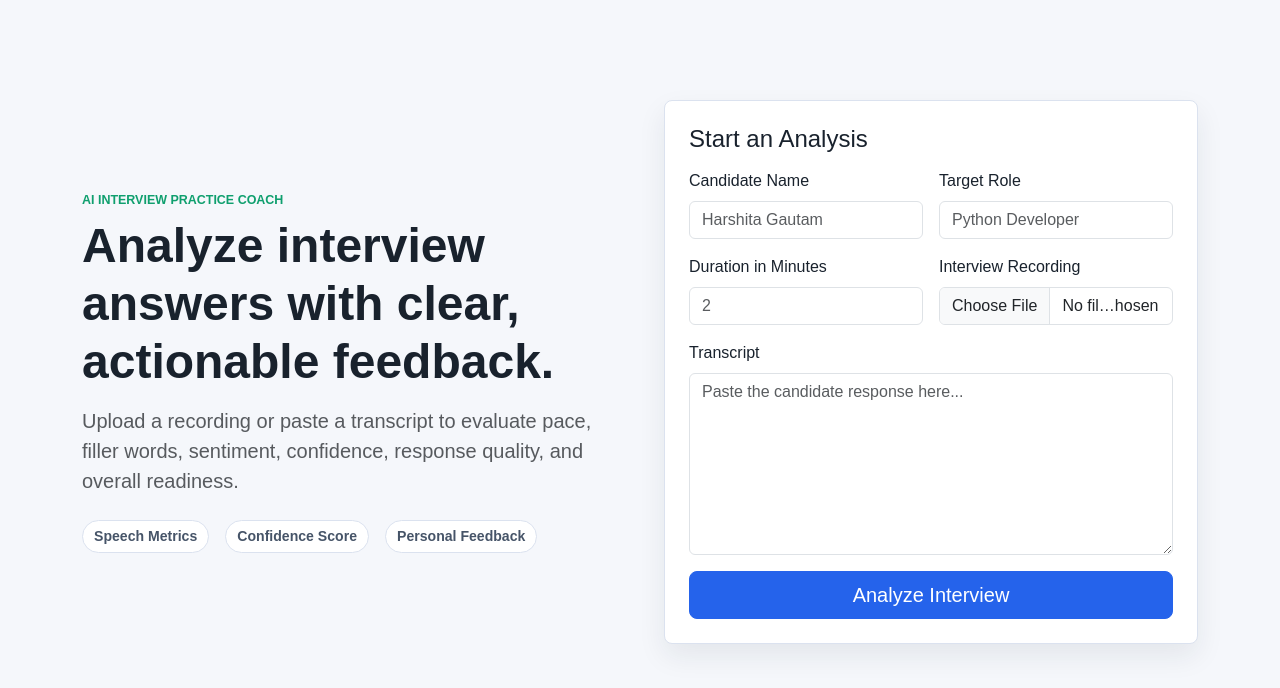
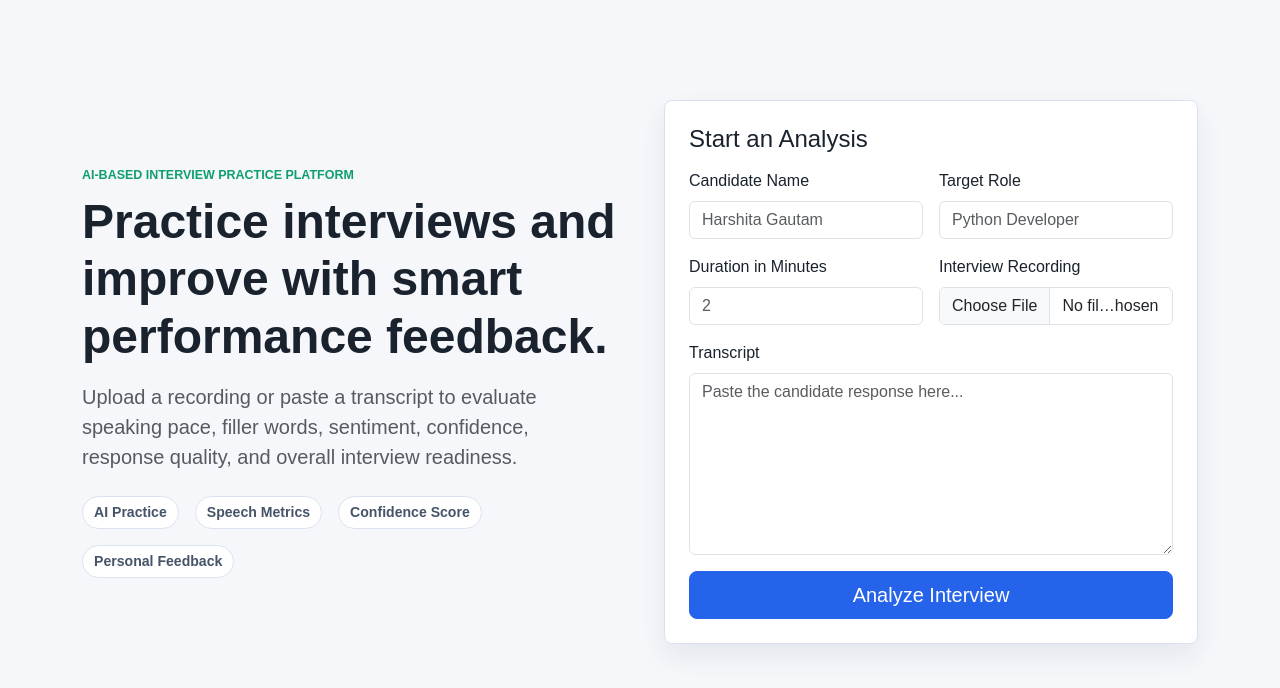
Before and after one commit to Harshita890/Interview-Coach, a Flask app: page / in a window 1280 px wide. Shown: the part 56-744 px from the top of the page. Run offline with Flask 3, Linux system fonts and the light colour scheme.

Commit message:
Improve GitHub README and AI practice wording

```diff
--- a/templates/index.html
+++ b/templates/index.html
@@ -19,13 +19,14 @@
       <div class="container">
         <div class="row align-items-center g-5">
           <div class="col-lg-6">
-            <p class="eyebrow mb-2">AI interview practice coach</p>
-            <h1 class="display-5 fw-bold mb-3">Analyze interview answers with clear, actionable feedback.</h1>
+            <p class="eyebrow mb-2">AI-based interview practice platform</p>
+            <h1 class="display-5 fw-bold mb-3">Practice interviews and improve with smart performance feedback.</h1>
             <p class="lead text-muted mb-4">
-              Upload a recording or paste a transcript to evaluate pace, filler words, sentiment,
-              confidence, response quality, and overall readiness.
+              Upload a recording or paste a transcript to evaluate speaking pace, filler words,
+              sentiment, confidence, response quality, and overall interview readiness.
             </p>
             <div class="d-flex gap-3 flex-wrap">
+              <span class="metric-chip">AI Practice</span>
               <span class="metric-chip">Speech Metrics</span>
               <span class="metric-chip">Confidence Score</span>
               <span class="metric-chip">Personal Feedback</span>
```
Also changed, not shown: README.md.
